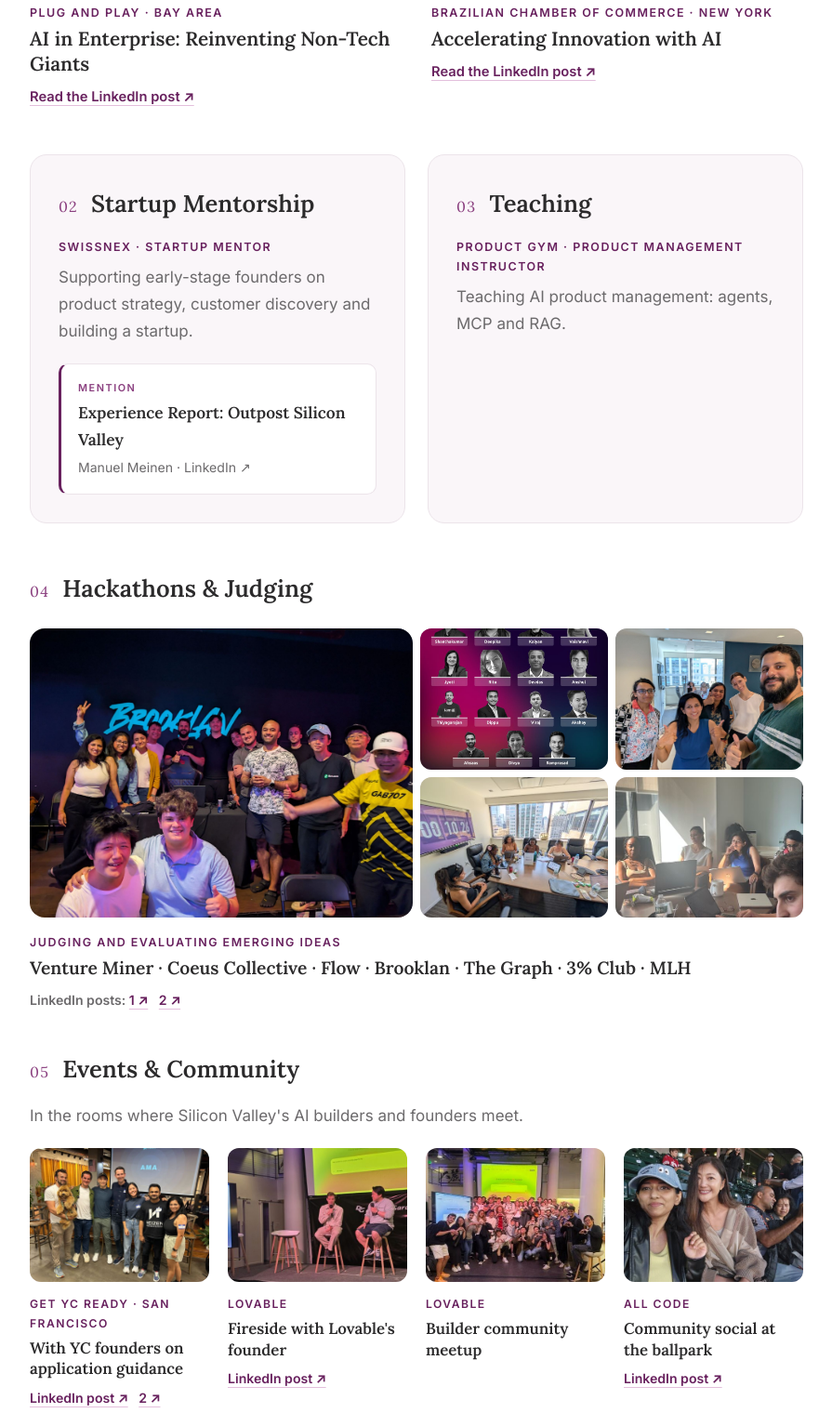
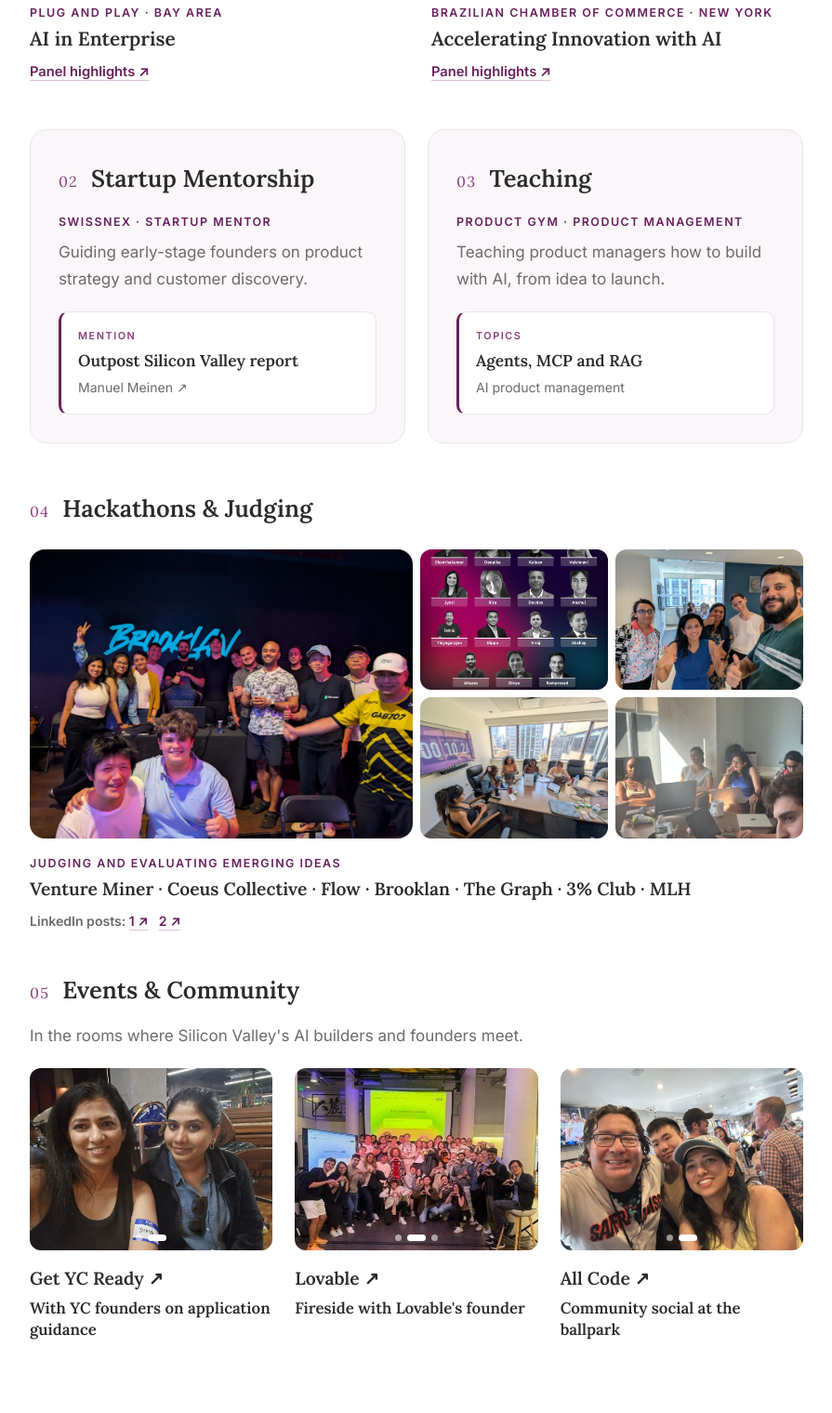
Before and after one commit to divu112311/divu112311.github.io, a plain HTML site: page index.html in a window 1280 px wide. Shown: the part 3763-5283 px from the top of the page at 93% size, without its empty margins (192-1087 px from the left). Drawn offline with Linux system fonts and the light colour scheme.

Commit message:
Talks: one-line titles, even mentorship/teaching cards, 3 events with photo carousels
Co-Authored-By: Claude Opus 5.5 <noreply@anthropic.com>

```diff
--- a/index.html
+++ b/index.html
@@ -104,7 +104,11 @@
 
   /* mentorship + teaching */
   .pair{display:grid;grid-template-columns:1fr 1fr;gap:24px;margin-bottom:48px}
-  .card{background:var(--paper-2);border:1px solid var(--line);border-radius:18px;padding:30px}
+  .card{background:var(--paper-2);border:1px solid var(--line);border-radius:18px;padding:30px;display:flex;flex-direction:column}
+  .card .mention{margin-top:auto}
+  .card > p:not(.where){margin-bottom:20px}
+  div.mention{cursor:default}
+  div.mention:hover{box-shadow:none;border-color:var(--line);border-left-color:var(--plum)}
   .card .block-head{margin-bottom:14px}
   .card .where{font-size:.78rem;letter-spacing:.12em;text-transform:uppercase;font-weight:600;color:var(--plum);margin-bottom:8px}
   .card p{color:var(--ink-soft)}
@@ -125,13 +129,22 @@
 
   /* events & community */
   .block-lede{color:var(--ink-soft);margin:-8px 0 20px}
-  .events{display:grid;grid-template-columns:repeat(4,1fr);gap:20px}
-  .event .shot{aspect-ratio:4/3}
+  .events{display:grid;grid-template-columns:repeat(3,1fr);gap:24px}
+  .slides{position:relative;aspect-ratio:4/3;border-radius:12px;overflow:hidden;background:var(--paper-2)}
+  .slides .shot{position:absolute;inset:0;border-radius:0;aspect-ratio:auto;opacity:0;transition:opacity .8s ease;pointer-events:none}
+  .slides .shot.on{opacity:1;pointer-events:auto}
+  .slide-dots{position:absolute;left:0;right:0;bottom:10px;display:flex;gap:6px;justify-content:center;z-index:2}
+  .slide-dots button{width:7px;height:7px;border-radius:999px;border:0;padding:0;cursor:pointer;background:rgba(255,255,255,.55);transition:.3s}
+  .slide-dots button.on{width:20px;background:#fff}
+  .event h4{font-family:Lora,Georgia,serif;font-weight:600;font-size:1.2rem;margin-top:14px}
+  .event h4 a{color:var(--ink);text-decoration:none}
+  .event h4 a:hover{color:var(--plum)}
+  .event .what{font-family:Inter,system-ui,sans-serif;font-weight:400;font-size:.95rem;color:var(--ink-soft);margin-top:2px}
   .event .where{margin-top:14px;font-size:.76rem;letter-spacing:.12em;text-transform:uppercase;font-weight:600;color:var(--plum)}
   .event .what{font-family:Lora,Georgia,serif;font-weight:600;font-size:1.05rem;line-height:1.35;margin-top:4px;color:var(--ink)}
   .posts{margin-top:8px;font-size:.88rem;font-weight:600;color:var(--ink-soft)}
   .posts a{color:var(--plum);text-underline-offset:4px;text-decoration-color:var(--lilac-2);margin-right:8px}
-  @media(max-width:900px){.events{grid-template-columns:1fr 1fr}}
+  @media(max-width:760px){.events{grid-template-columns:1fr}}
 
   /* photo viewer */
   .viewer{position:fixed;inset:0;z-index:50;background:rgba(20,6,18,.9);display:none;align-items:center;justify-content:center;padding:24px;cursor:zoom-out}
@@ -278,8 +291,8 @@
             <a class="shot" href="photos/speaking/pnp-group.jpg"><img src="photos/speaking/pnp-group.jpg" alt="Panelists with the audience at Plug and Play" style="object-position:50% 75%" loading="lazy"></a>
           </div>
           <p class="where">Plug and Play · Bay Area</p>
-          <h4>AI in Enterprise: Reinventing Non-Tech Giants</h4>
-          <a class="post" href="https://lnkd.in/p/gXWdmFhP" target="_blank" rel="noopener">Read the LinkedIn post ↗</a>
+          <h4>AI in Enterprise</h4>
+          <a class="post" href="https://lnkd.in/p/gXWdmFhP" target="_blank" rel="noopener">Panel highlights ↗</a>
         </article>
         <article class="talk">
           <div class="shots">
@@ -289,7 +302,7 @@
           </div>
           <p class="where">Brazilian Chamber of Commerce · New York</p>
           <h4>Accelerating Innovation with AI</h4>
-          <a class="post" href="https://lnkd.in/p/grdf9Br4" target="_blank" rel="noopener">Read the LinkedIn post ↗</a>
+          <a class="post" href="https://lnkd.in/p/grdf9Br4" target="_blank" rel="noopener">Panel highlights ↗</a>
         </article>
       </div>
     </div>
@@ -297,19 +310,26 @@
       <div class="card">
         <div class="block-head"><span class="num">02</span><h3>Startup Mentorship</h3></div>
         <p class="where">swissnex · Startup Mentor</p>
-        <p>Supporting early-stage founders on product strategy, customer discovery and building a startup.</p>
+        <p>Guiding early-stage founders on product strategy and customer discovery.</p>
         <a class="mention" href="https://www.linkedin.com/pulse/experience-report-outpost-silicon-valley-manuel-meinen-3auee/" target="_blank" rel="noopener">
           <span class="tag">Mention</span>
-          <span class="t">Experience Report: Outpost Silicon Valley</span>
-          <span class="by">Manuel Meinen · LinkedIn ↗</span>
+          <span class="t">Outpost Silicon Valley report</span>
+          <span class="by">Manuel Meinen ↗</span>
         </a>
       </div>
       <div class="card">
         <div class="block-head"><span class="num">03</span><h3>Teaching</h3></div>
-        <p class="where">Product Gym · Product Management Instructor</p>
-        <p>Teaching AI product management: agents, MCP and RAG.</p>
+        <p class="where">Product Gym · Product Management</p>
+        <p>Teaching product managers how to build with AI, from idea to launch.</p>
+        <div class="mention">
+          <span class="tag">Topics</span>
+          <span class="t">Agents, MCP and RAG</span>
+          <span class="by">AI product management</span>
+        </div>
       </div>
-    </div>    <div class="block">
+    </div>
+
+    <div class="block">
       <div class="block-head"><span class="num">04</span><h3>Hackathons &amp; Judging</h3></div>
       <div class="collage">
         <a class="shot big" href="photos/judging/brooklan.jpg"><img src="photos/judging/brooklan.jpg" alt="Judges and builders at the Brooklan hackathon" loading="lazy"></a>
@@ -328,27 +348,29 @@
       <p class="block-lede">In the rooms where Silicon Valley's AI builders and founders meet.</p>
       <div class="events">
         <article class="event">
-          <a class="shot" href="photos/events/get-yc-ready.jpg"><img src="photos/events/get-yc-ready.jpg" alt="Group photo at the Get YC Ready event in San Francisco" loading="lazy"></a>
-          <p class="where">Get YC Ready · San Francisco</p>
+          <div class="slides">
+            <a class="shot on" href="photos/events/get-yc-ready.jpg"><img src="photos/events/get-yc-ready.jpg" alt="Group photo at the Get YC Ready event in San Francisco"></a>
+            <a class="shot" href="photos/events/get-yc-ready-2.jpg"><img src="photos/events/get-yc-ready-2.jpg" alt="Divya at the Get YC Ready event" loading="lazy"></a>
+          </div>
+          <h4><a href="https://lnkd.in/p/gJqB8W_R" target="_blank" rel="noopener">Get YC Ready ↗</a></h4>
           <p class="what">With YC founders on application guidance</p>
-          <p class="posts"><a href="https://lnkd.in/p/gJqB8W_R" target="_blank" rel="noopener">LinkedIn post ↗</a> <a href="https://lnkd.in/p/gTQNhZKt" target="_blank" rel="noopener">2 ↗</a></p>
         </article>
         <article class="event">
-          <a class="shot" href="photos/events/lovable-fireside.jpg"><img src="photos/events/lovable-fireside.jpg" alt="Fireside chat on stage at the Lovable meetup" loading="lazy"></a>
-          <p class="where">Lovable</p>
+          <div class="slides">
+            <a class="shot on" href="photos/events/lovable-fireside.jpg"><img src="photos/events/lovable-fireside.jpg" alt="Fireside chat on stage at the Lovable meetup"></a>
+            <a class="shot" href="photos/events/lovable-community.jpg"><img src="photos/events/lovable-community.jpg" alt="Builders at the Lovable meetup" style="object-position:50% 45%" loading="lazy"></a>
+            <a class="shot" href="photos/events/lovable-divya.jpg"><img src="photos/events/lovable-divya.jpg" alt="Divya at the Lovable meetup" style="object-position:50% 40%" loading="lazy"></a>
+          </div>
+          <h4><a href="https://lnkd.in/p/gSxah5Yx" target="_blank" rel="noopener">Lovable ↗</a></h4>
           <p class="what">Fireside with Lovable's founder</p>
-          <p class="posts"><a href="https://lnkd.in/p/gSxah5Yx" target="_blank" rel="noopener">LinkedIn post ↗</a></p>
         </article>
         <article class="event">
-          <a class="shot" href="photos/events/lovable-community.jpg"><img src="photos/events/lovable-community.jpg" alt="Builders at the Lovable meetup" style="object-position:50% 45%" loading="lazy"></a>
-          <p class="where">Lovable</p>
-          <p class="what">Builder community meetup</p>
-        </article>
-        <article class="event">
-          <a class="shot" href="photos/events/all-code-ballpark.jpg"><img src="photos/events/all-code-ballpark.jpg" alt="All Code community social at the ballpark" loading="lazy"></a>
-          <p class="where">All Code</p>
+          <div class="slides">
+            <a class="shot on" href="photos/events/all-code-ballpark.jpg"><img src="photos/events/all-code-ballpark.jpg" alt="All Code community social at the ballpark"></a>
+            <a class="shot" href="photos/events/all-code-social.jpg"><img src="photos/events/all-code-social.jpg" alt="All Code community social" loading="lazy"></a>
+          </div>
+          <h4><a href="https://lnkd.in/p/gxvv439i" target="_blank" rel="noopener">All Code ↗</a></h4>
           <p class="what">Community social at the ballpark</p>
-          <p class="posts"><a href="https://lnkd.in/p/gxvv439i" target="_blank" rel="noopener">LinkedIn post ↗</a></p>
         </article>
       </div>
     </div>
@@ -372,6 +394,21 @@
 <div class="viewer" role="dialog" aria-label="Photo"><img alt=""></div>
 
 <script>
+  // Event photo carousels: fade through each event's photos, with dots; pause on hover.
+  document.querySelectorAll('.slides').forEach(box => {
+    const shots = [...box.querySelectorAll('.shot')];
+    if (shots.length < 2) return;
+    const dots = document.createElement('div'); dots.className = 'slide-dots';
+    let i = 0, timer;
+    const show = n => { i = (n + shots.length) % shots.length; shots.forEach((s, k) => s.classList.toggle('on', k === i)); [...dots.children].forEach((d, k) => d.classList.toggle('on', k === i)); };
+    shots.forEach((_, k) => { const b = document.createElement('button'); b.setAttribute('aria-label', 'Show photo ' + (k + 1)); b.onclick = () => { show(k); start(); }; dots.appendChild(b); });
+    box.appendChild(dots);
+    const start = () => { clearInterval(timer); if (!matchMedia('(prefers-reduced-motion: reduce)').matches) timer = setInterval(() => show(i + 1), 3500); };
+    box.addEventListener('mouseenter', () => clearInterval(timer));
+    box.addEventListener('mouseleave', start);
+    show(0); start();
+  });
+
   // Click a talk photo to see it full size; click anywhere or press Esc to close.
   (function () {
     const v = document.querySelector('.viewer'), vi = v.querySelector('img');
```
Also changed, not shown: photos/events/all-code-social.jpg (added), photos/events/get-yc-ready-2.jpg (added), photos/events/lovable-divya.jpg (added).
